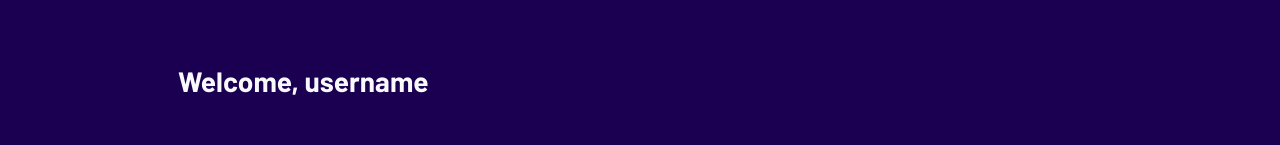
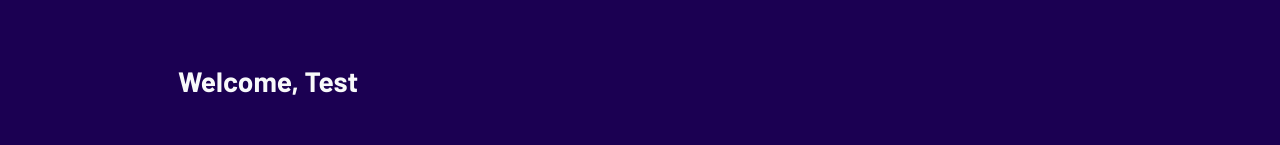
Before and after one commit to bppalomer/Capstone-Project, a React (Vite) app in the folder client/: page /User in a window 1280 px wide. Shown: the part 169-314 px from the top of the page. Built offline with nearby package versions, Linux system fonts and the light colour scheme.

Commit message:
display username

```diff
--- a/client/src/Pages/User.jsx
+++ b/client/src/Pages/User.jsx
@@ -1,11 +1,20 @@
-/* eslint-disable react/no-unescaped-entities */
 import { useState } from "react";
 
 function User() {
   const [currentPage, setCurrentPage] = useState("dashboard");
+  const [username, setUsername] = useState('Test');
 
-  const handlePageChange = (page) => {
+  const handlePageChange = async (page) => {
     setCurrentPage(page);
+
+    if (page === "dashboard") {
+      try {
+        const response = await axios.get("http://127.0.0.1:8000/users");
+        setUsername(response.data.username);
+      } catch (error) {
+        console.error(error);
+      }
+    }
   };
 
   return (
@@ -48,7 +57,7 @@ function User() {
         <div className="ms-5 me-5 mb-5 p-5">
           {currentPage === "dashboard" && (
             <div>
-              <h3 className="fw-bold">Welcome, username</h3>
+              <h3 className="fw-bold">Welcome, {username}</h3>
               <div className="m-5 p-5 border border-light rounded">
                 <h3 className="fw-bold">Looking for Sentinel Players</h3>{" "}
                 {/* Subject of the post */}
```
